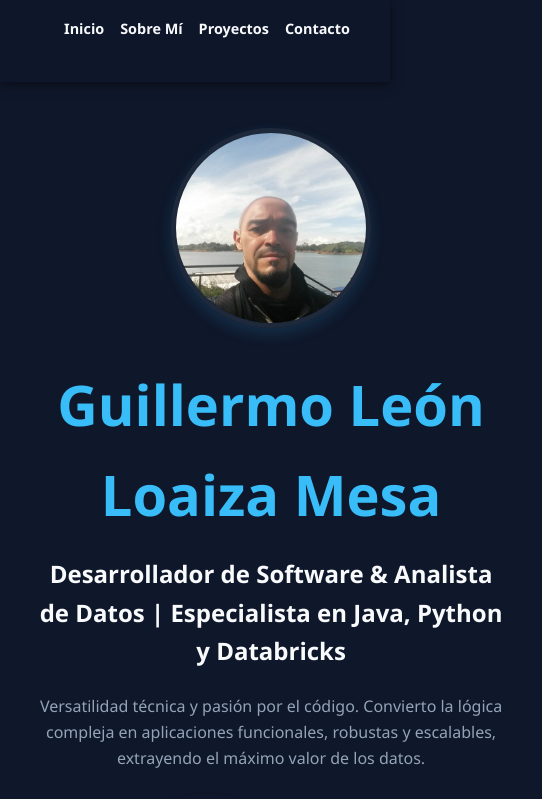
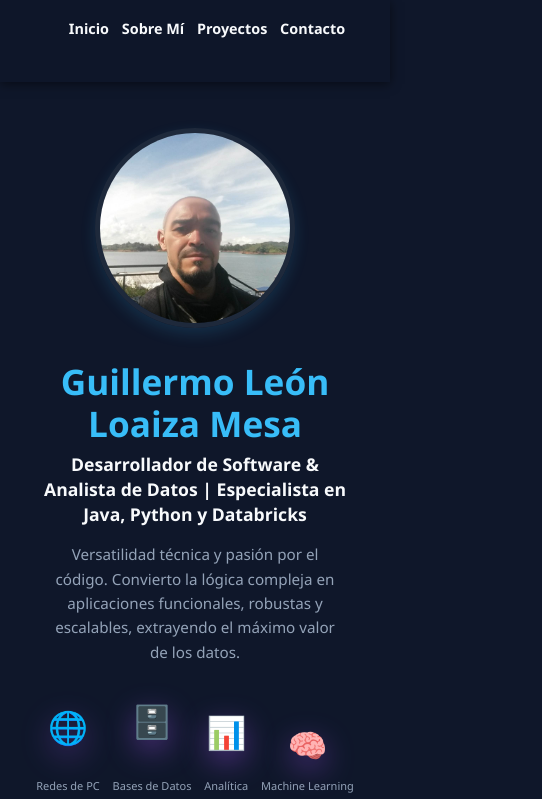
Before and after one commit to memo-iud/mi_portafolio, a plain HTML site: page index.html in a window 390 px wide. Shown: the top 799 px of the page, 542 px wide, since content can reach past the window. Drawn offline with Linux system fonts and the light colour scheme.

Commit message:
Add files via upload
ajustes responsive

```diff
--- a/style.css
+++ b/style.css
@@ -382,35 +382,91 @@
     }
 }
 /* =========================================================================
-   AJUSTES PARA CELULARES (DISEÑO MÓVIL)
+   AJUSTES RESPONSIVOS (TABLETS Y CELULARES)
    ========================================================================= */
 
+/* 📱 1. AJUSTES PARA TABLETS (Pantallas medianas, hasta 900px) */
+@media (max-width: 900px) {
+    /* Menú un poco más compacto */
+    nav ul {
+        gap: 1.5rem;
+    }
+
+    /* Achicamos proporcionalmente los textos principales */
+    header h1 {
+        font-size: 3rem;
+    }
+    header h2, header h3 {
+        font-size: 1.5rem;
+    }
+
+    /* Juntamos un poco los íconos para que no se separen tanto */
+    .animacion-inicio {
+        gap: 1.5rem;
+        font-size: 2.8rem;
+    }
+
+    .texto-tech {
+        font-size: 14px;
+    }
+}
+
+/* 📱 2. AJUSTES PARA CELULARES (Pantallas pequeñas, hasta 600px) */
 @media (max-width: 600px) {
 
-    /* 1. ARREGLO DEL MENÚ SUPERIOR (Evita que "Sobre Mí" se parta) */
+    /* Menú superior (evita que se parta) */
     nav ul {
-        gap: 1rem;
+        gap: 0.8rem;
     }
-
     nav ul li a {
         font-size: 0.9rem;
         white-space: nowrap;
     }
 
-    /* 2. ARREGLO DEL FOOTER (Cuadrícula 2x2) */
+    /* Textos principales (¡Para que no se vean gigantes en la pantallita!) */
+    header h1 {
+        font-size: 2.2rem !important;
+        line-height: 1.2;
+        margin-bottom: 0.5rem;
+    }
+    header h2, header h3 {
+        font-size: 1.1rem !important;
+        padding: 0 10px;
+        line-height: 1.4;
+    }
+    header p {
+        font-size: 0.95rem;
+        padding: 0 15px;
+    }
+
+    /* Íconos de tecnología (Evita que "Machine Learning" se salga) */
+    .animacion-inicio {
+        gap: 0.8rem !important;
+        font-size: 2rem !important;
+    }
+    .item-tech {
+        gap: 0.5rem; /* Acerca el texto al ícono */
+    }
+    .texto-tech {
+        font-size: 11px !important;
+        white-space: normal !important; /* Permite que el texto baje a dos líneas si no cabe */
+        line-height: 1.2;
+        margin-top: 0;
+    }
+
+    /* Footer (La cuadrícula 2x2 que ya quedó perfecta) */
     .redes-sociales {
         display: grid !important;
-        grid-template-columns: 1fr 1fr; /* Crea exactamente dos columnas iguales */
-        gap: 10px; /* Espacio entre los botones */
-        padding: 0 15px; /* Evita que toquen los bordes de la pantalla */
+        grid-template-columns: 1fr 1fr;
+        gap: 10px;
+        padding: 0 15px;
         width: 100%;
-        box-sizing: border-box; /* Asegura que el padding no rompa el ancho */
+        box-sizing: border-box;
     }
-
     .social-btn {
-        width: 100%; /* Hace que el botón ocupe toda su columna */
-        justify-content: center; /* Centra el texto y el ícono */
-        font-size: 0.85rem; /* Achica un poco la letra para que quepan bien */
+        width: 100%;
+        justify-content: center;
+        font-size: 0.85rem;
         padding: 0.6rem 0.5rem;
         box-sizing: border-box;
     }
```
